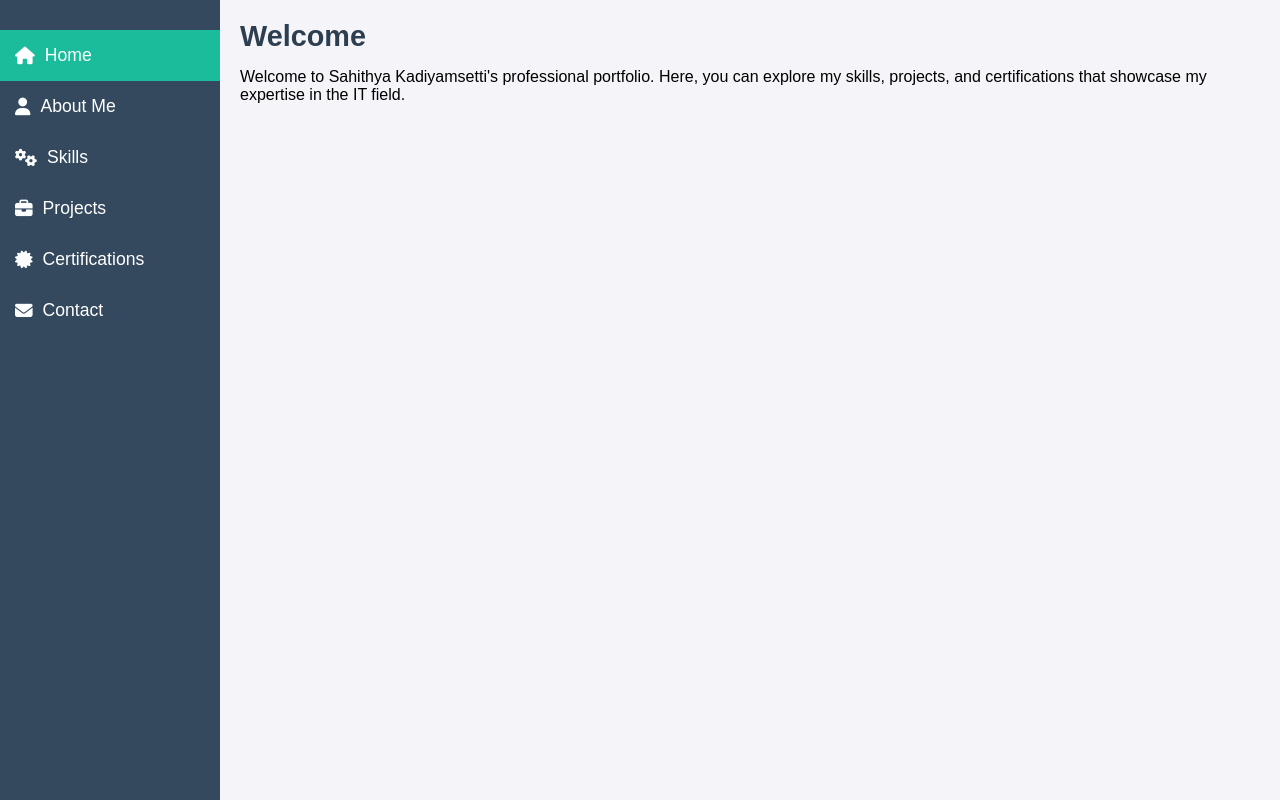
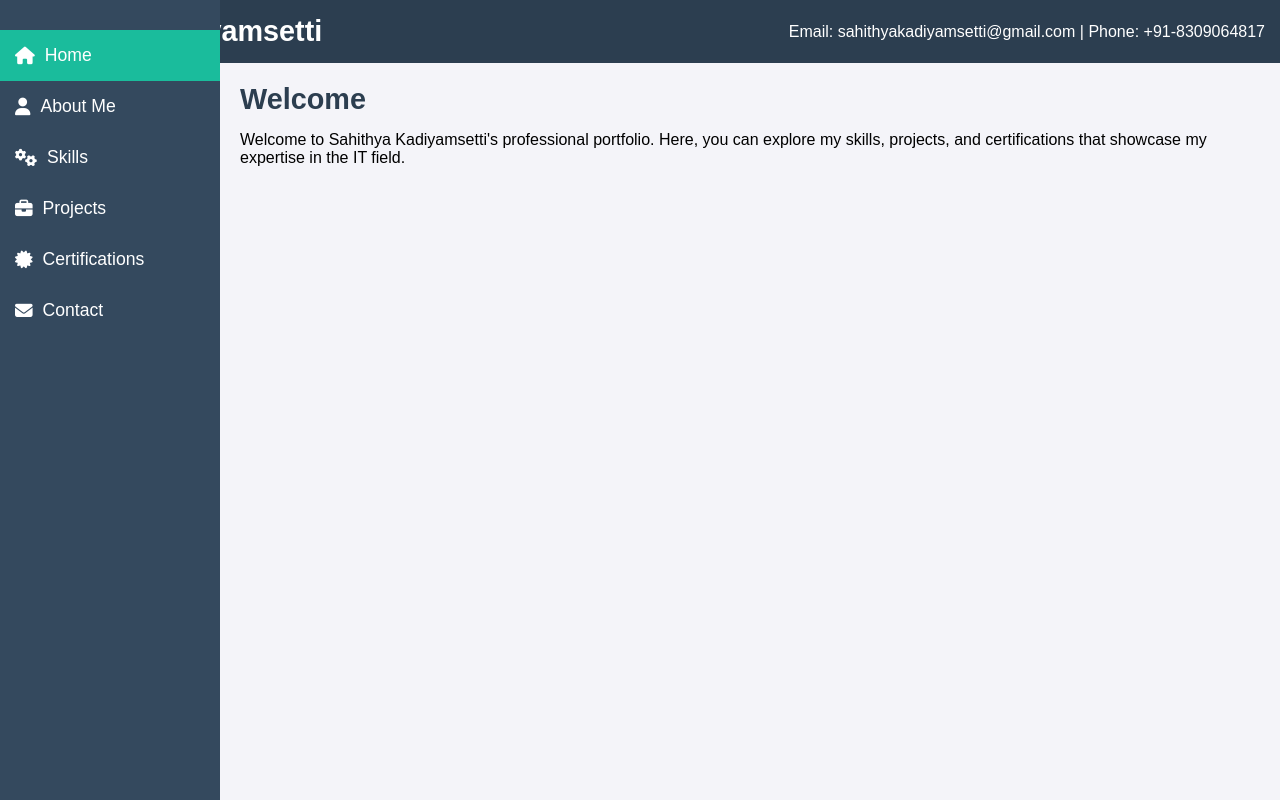
Before and after one commit to sahithyakadiyamsetti/sahithyakadiyamsetti_portfolio, a plain HTML site: page index.html in a window 1280 px wide. Drawn offline with Linux system fonts and the light colour scheme.

Commit message:
Update index.html

```diff
--- a/index.html
+++ b/index.html
@@ -14,6 +14,26 @@
 
         body {
             background-color: #f4f4f9;
+        }
+
+        /* Top Bar */
+        #topbar {
+            background-color: #2c3e50;
+            color: white;
+            padding: 15px;
+            display: flex;
+            justify-content: space-between;
+            align-items: center;
+            font-size: 1rem;
+        }
+
+        #topbar .name {
+            font-size: 1.8rem;
+            font-weight: bold;
+        }
+
+        #topbar .contact-info {
+            font-size: 1rem;
         }
 
         #sidebar {
@@ -77,6 +97,15 @@
     </style>
 </head>
 <body>
+
+    <!-- Top Bar with Name and Contact Details -->
+    <div id="topbar">
+        <div class="name">Sahithya Kadiyamsetti</div>
+        <div class="contact-info">
+            <span>Email: sahithyakadiyamsetti@gmail.com</span> |
+            <span>Phone: +91-8309064817</span>
+        </div>
+    </div>
 
     <div id="sidebar">
         <nav>
```
